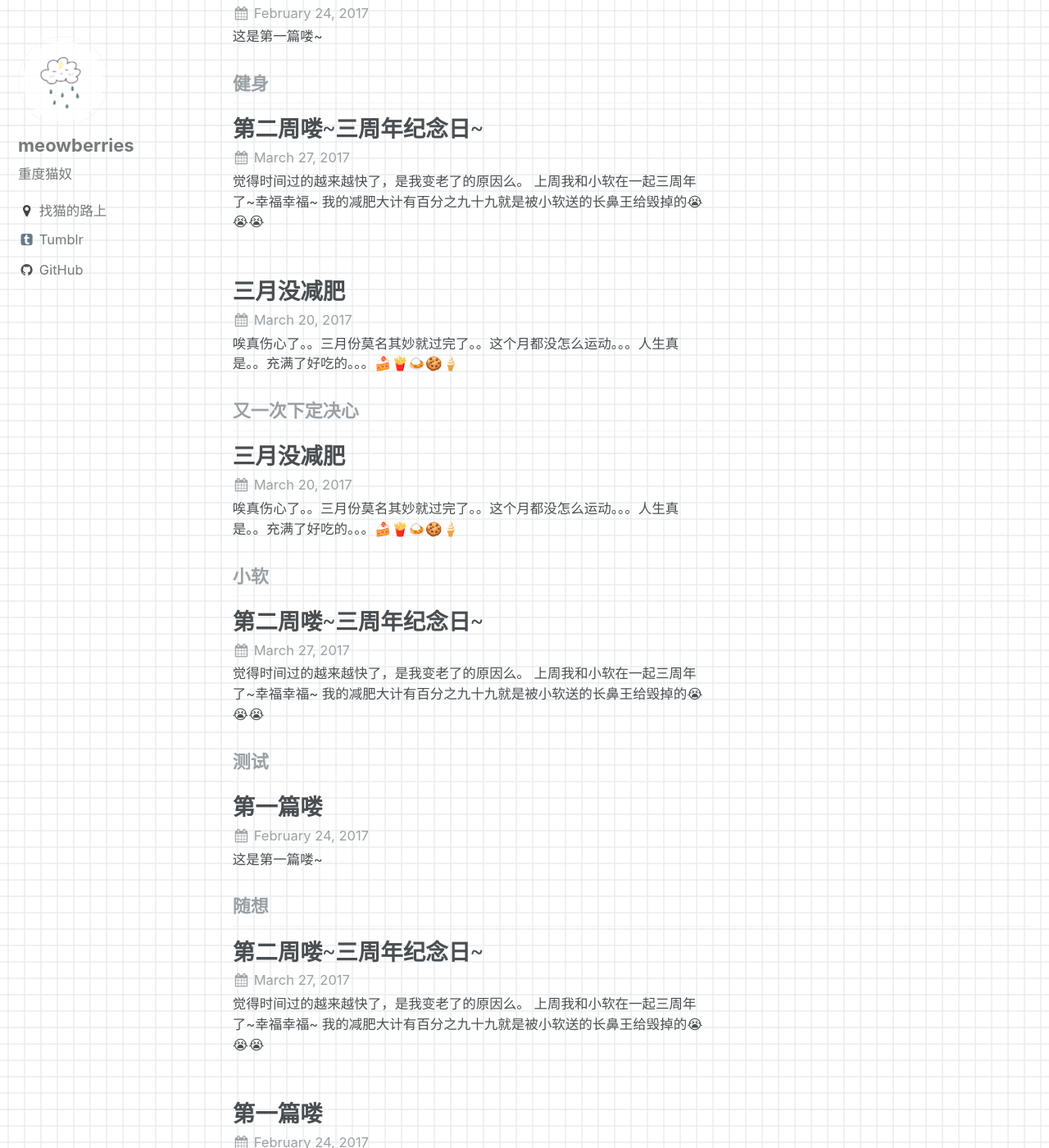
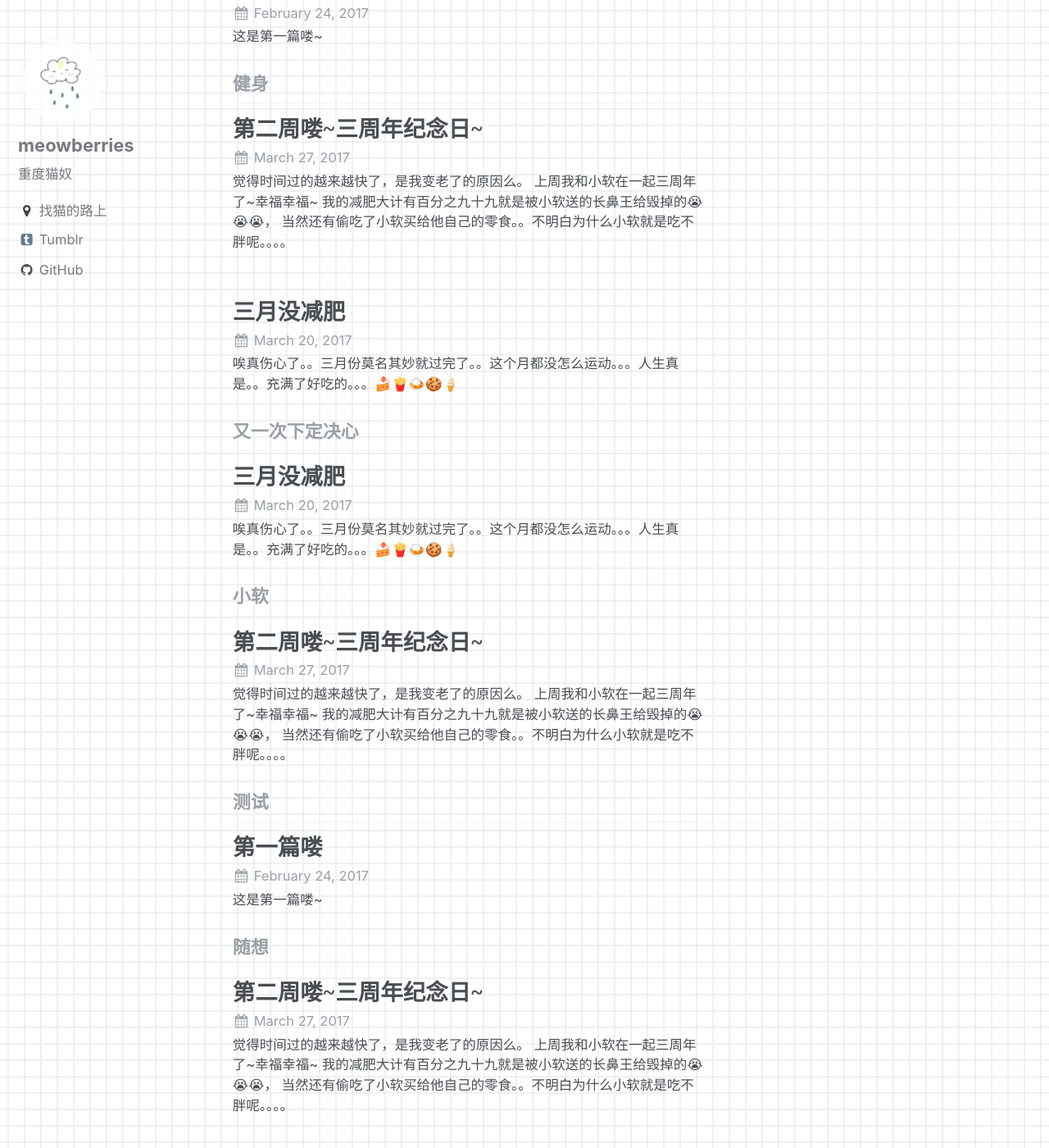
Before and after one commit to meowberries/meowberries.github.io, a Jekyll site: the page built from tags/tag-archive.html, in a window 1280 px wide and 1400 px high, scrolled down 337 px. Shown: the whole window at 82% size. Built offline with Jekyll 4.4.1, drawn with Linux system fonts in a browser that asks for light colours; emoji names are drawn with the system emoji font.

Commit message:
update post

```diff
--- a/_posts/2017-03-27-keep-fit-week-one.md
+++ b/_posts/2017-03-27-keep-fit-week-one.md
@@ -11,7 +11,7 @@
 
 觉得时间过的越来越快了，是我变老了的原因么。
 上周我和小软在一起三周年了~幸福幸福~
-我的减肥大计有百分之九十九就是被小软送的长鼻王给毁掉的:sob::sob::sob:
+我的减肥大计有百分之九十九就是被小软送的长鼻王给毁掉的:sob::sob::sob:， 当然还有偷吃了小软买给他自己的零食。。不明白为什么小软就是吃不胖呢。。。。
 
 <!--more-->
 
@@ -24,6 +24,7 @@
 
 > 3月21日 周二 ~~慢跑30分钟~~
 
+偷懒了，只跑了20分钟~
  <figure class="half">
 	<a href="https://68.media.tumblr.com/b70cfff2058d161e50cac5432141650a/tumblr_on738nxUmK1w1lq37o1_1280.png">
   <img src="https://68.media.tumblr.com/b70cfff2058d161e50cac5432141650a/tumblr_on738nxUmK1w1lq37o1_1280.png">
@@ -44,17 +45,48 @@
 
 > 3月24日 周五 ~~慢跑30分钟~~ 哑铃性感手臂
 
-TBD
+今天因为要监考啊，所以没有运动。。。对的，这个就是借口。。。
 
 > 3月25日 周六 哑铃胸部训练 哑铃肩部塑形训练 上肢拉伸
 
-TBD
+今天去健身房打算跑步来着。。。然后。。。跑了5分钟岔气了。。。。
+
 > 3月26日 周日 休息日
+
+去操场跑了20分钟~天气不好，还淋了一会儿雨~
+
+
+<figure class="half">
+ <a href="https://68.media.tumblr.com/2a21c5ae6992f411f7244629f1b2a912/tumblr_onga73KclC1w1lq37o1_540.png">
+ <img src="https://68.media.tumblr.com/2a21c5ae6992f411f7244629f1b2a912/tumblr_onga73KclC1w1lq37o1_540.png">
+ </a>
+ <a href="https://68.media.tumblr.com/246a51af20ac74a4f8f8ec3c80967474/tumblr_ongab5LJWB1w1lq37o1_1280.jpg">
+ <img src="https://68.media.tumblr.com/246a51af20ac74a4f8f8ec3c80967474/tumblr_ongab5LJWB1w1lq37o1_1280.jpg">
+ </a>
+ <figcaption> 233 </figcaption>
+</figure>
+
 
 ## 健身计划
 
+不能再这样下去了啊。都好久没有完成一个keep训练计划了。今天早上定制了一个塑形计划，主要是因为这个计划里面看起来都是没练过的，比较新鲜。看起来每天要运动大概40分钟的样子。其实我每天发愣的时间也不止40分钟了~所以希望这一次没有什么借口的全部完成~
+
+- 3月27日 周一 羽毛球~ 俯卧撑入门 核心改造 上肢拉伸
+- 3月28日 周二 翘臀养成 12分钟热力Tabata 下肢拉伸
+- 3月29日 周三 背部塑性 马甲线养成 躯干拉伸
+- 3月30日 周四 慢跑30分钟
+- 3月31日 周五 综合热身 哑铃全身耐力进阶 全身拉伸
+- 4月1日 周六 综合热身 哑铃核心循环进阶 躯干拉伸
+- 4月2日 周日 综合热身 哑铃上肢泵感进阶 上肢拉伸
 
 ## 饮食计划
 
+不吃零食，不吃海苔饼干，多吃蔬菜多喝水。
 
 ## 其他
+
+买了一个麦步手表，国产的仿pebble的。要说为什么不买pebble，因为它待机太短了啊~
+
+下雨为什么都在周末~我好想赶紧去爬个山啥的~
+
+小软越看越喜欢。
```
